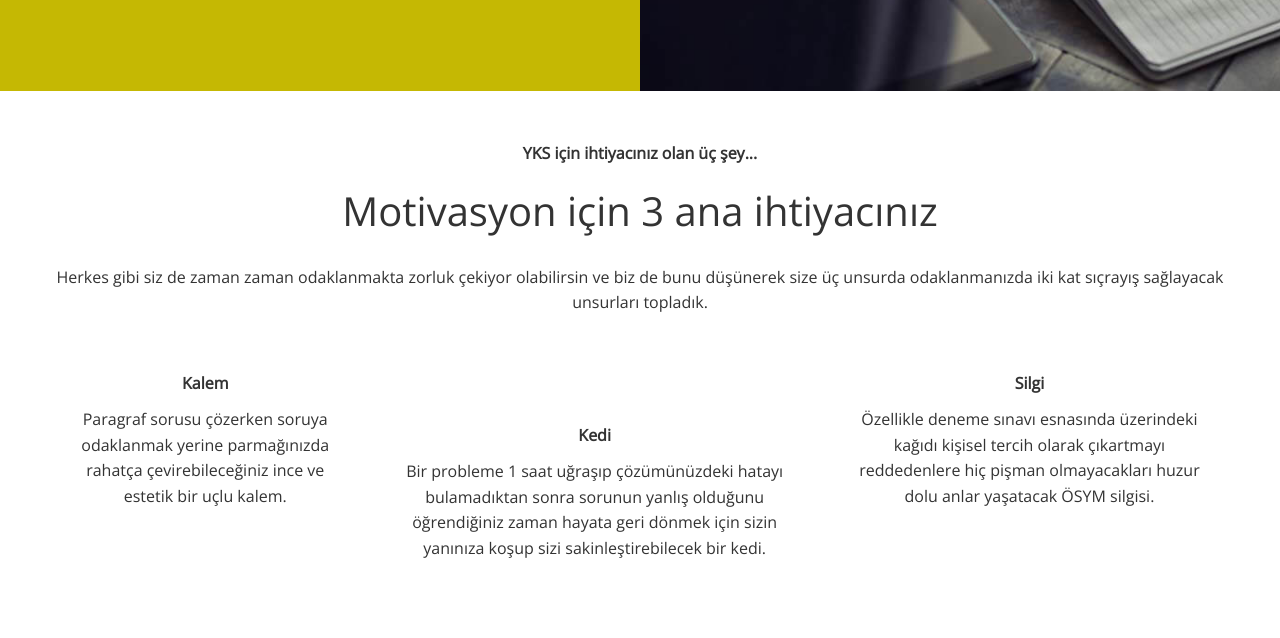
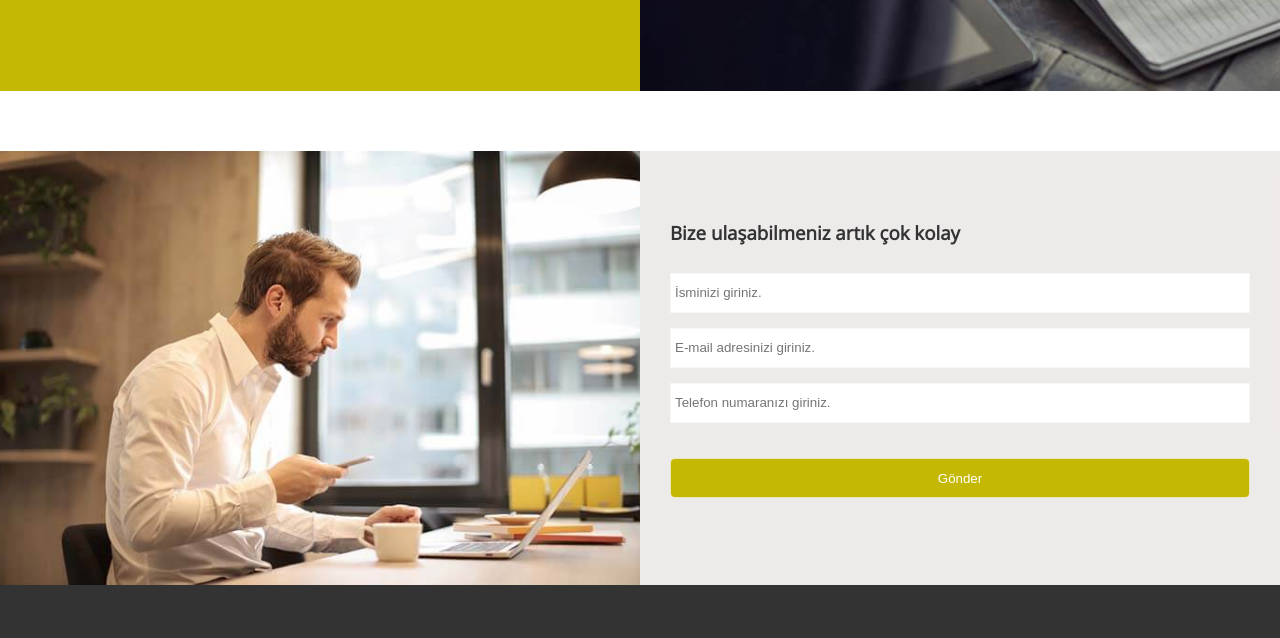
Before and after one commit to ipekyldz/ipekyldz.github.io, a plain HTML site: page index.html in a window 1280 px wide. Shown: the part 2110-2748 px from the top of the page. Drawn offline with nearby package versions, Linux system fonts and the light colour scheme.

Commit message:
Update index.html

```diff
--- a/index.html
+++ b/index.html
@@ -180,7 +180,7 @@
 
 
         <section id="team" class="blog team section-padding">
-            <header class="section-header">
+            <!-- <header class="section-header">
                 <h4>YKS için ihtiyacınız olan üç şey...</h4>
                 <h2>Motivasyon için 3 ana ihtiyacınız</h2>
                 <p>Herkes gibi siz de zaman zaman odaklanmakta zorluk çekiyor olabilirsin ve biz de bunu düşünerek size
@@ -207,7 +207,7 @@
                     </div>
                 </div>
                 </div>
-            </header>
+            </header> -->
         </section>
         <!-- Contact -->
         <section id="contact" class="contact flex-columns">
```
